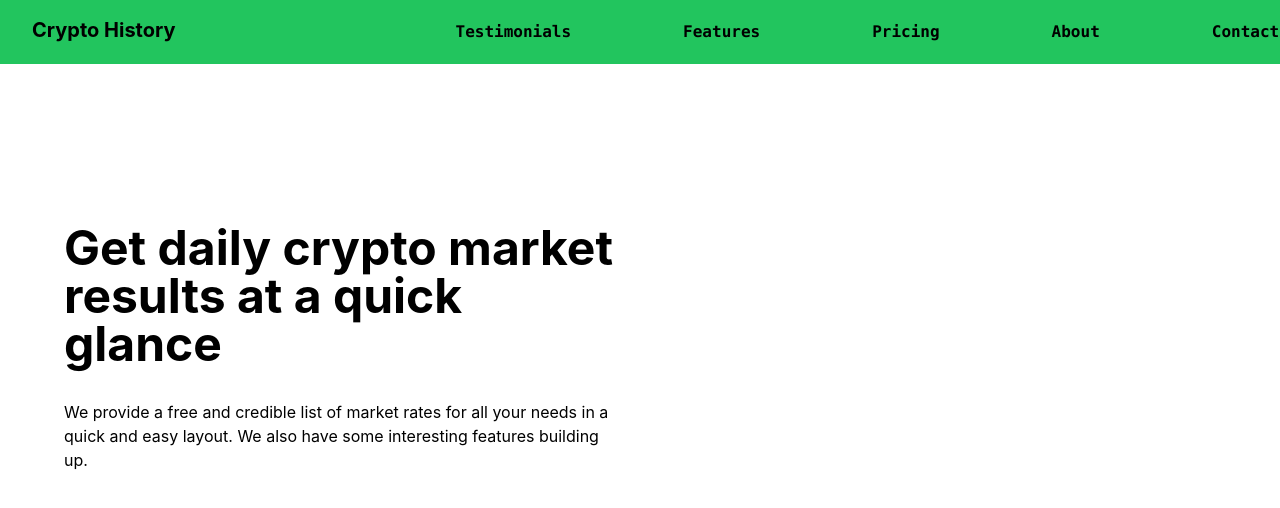
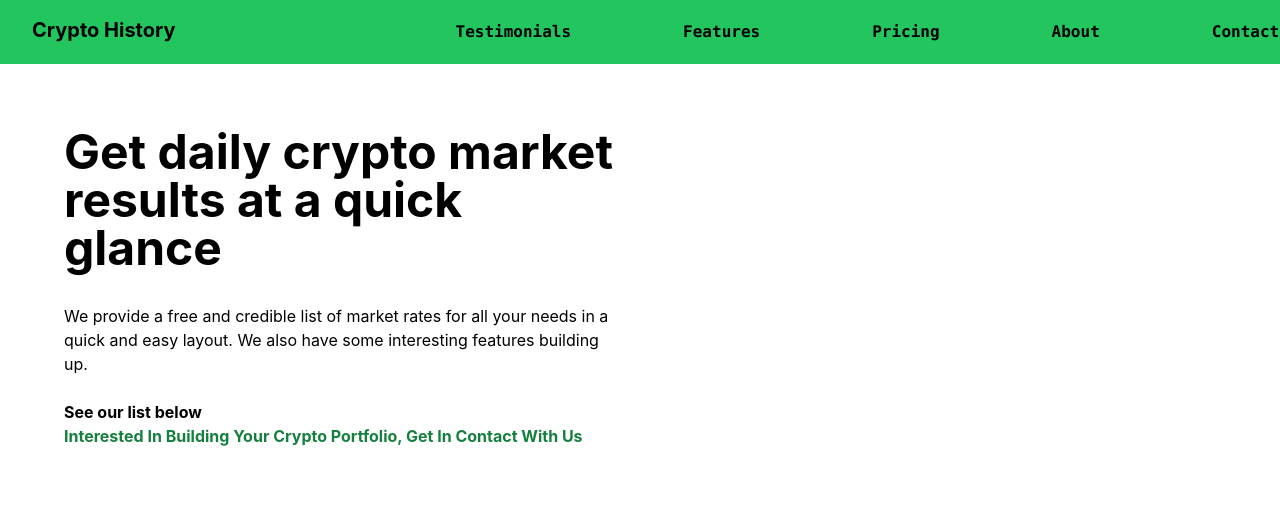
Before and after one commit to The-True-Hooha/crypto-history-dashboard-frontend, a Next.js app: page / in a window 1280 px wide. Shown: the top 508 px of the page. Built offline with nearby package versions, Linux system fonts and the light colour scheme.

Commit message:
refactor: fix hero section

```diff
--- a/components/Hero.js
+++ b/components/Hero.js
@@ -2,16 +2,17 @@ import React from 'react';
 
 const HeroSection = () => {
     return(
-        <div className='max-w-screen-xl mt-24 px-8 xl:px-16 mx-auto'>
+        <div className='max-w-screen-xl mt-15 px-8 xl:px-16 mx-auto'>
           <div className='grid grid-flow-row sm:grid-flow-col grid-rows-2 md:grid-rows-1 sm:grid-cols-2 gap-8 py-6 sm:py-16'>
             <div className='flex flex-col justify-center items-start row-start-2 sm:row-start-1'>
             <h2 className='text-3l lg:text-4xl xl:text-5xl font-bold text-black leading-normal'>
                 Get daily crypto market results at a quick glance
             </h2>
             <p className='text-black mt-8 mb-6'>
-                We provide a free and credible list of market rates for all your needs in
-                a quick and easy layout. We also have some interesting features building up.
+                We provide a free and credible list of market rates for all your needs in a quick and easy layout. We also have some interesting features building up.
             </p>
+            <p className='font-bold text-black'>See our list below</p>
+            <h2 className='font-bold capitalize text-green-700'> Interested in building your crypto portfolio, get in contact with us</h2>
             </div>
           </div>
         </div>
```
